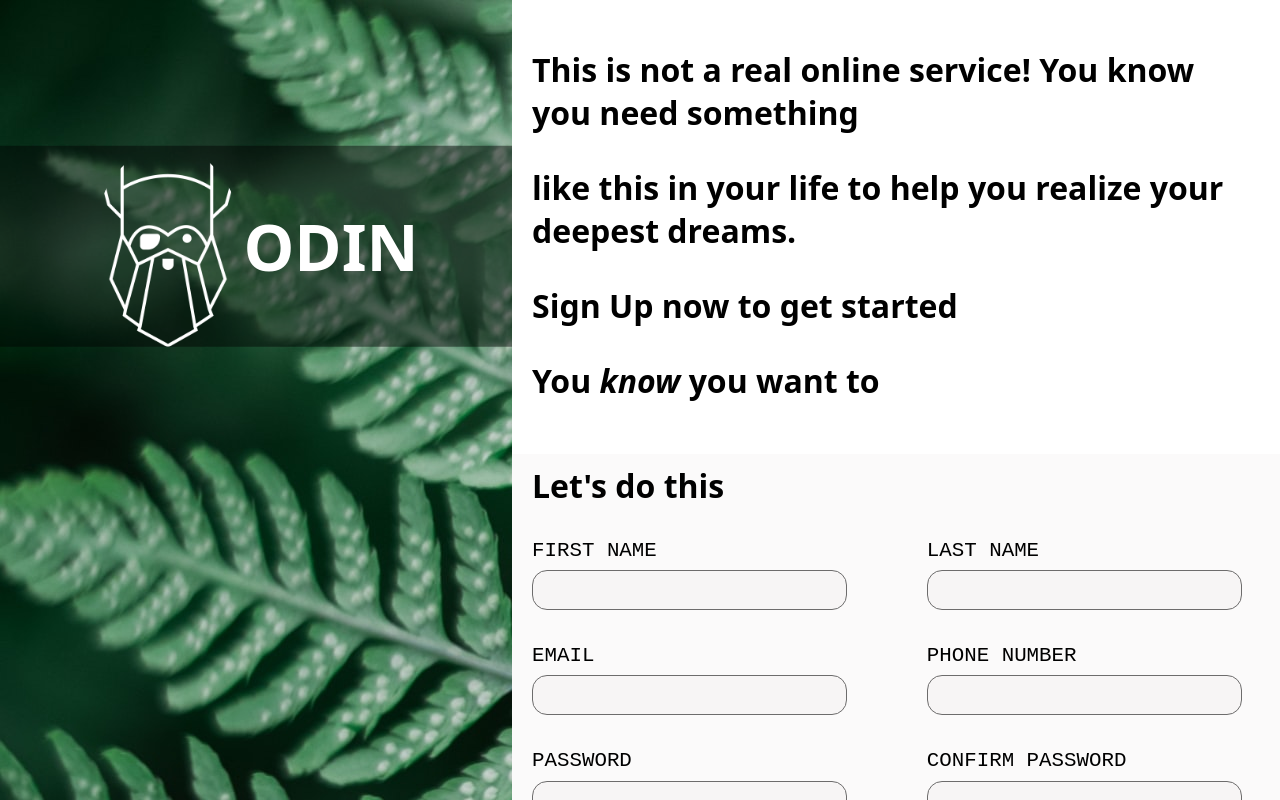
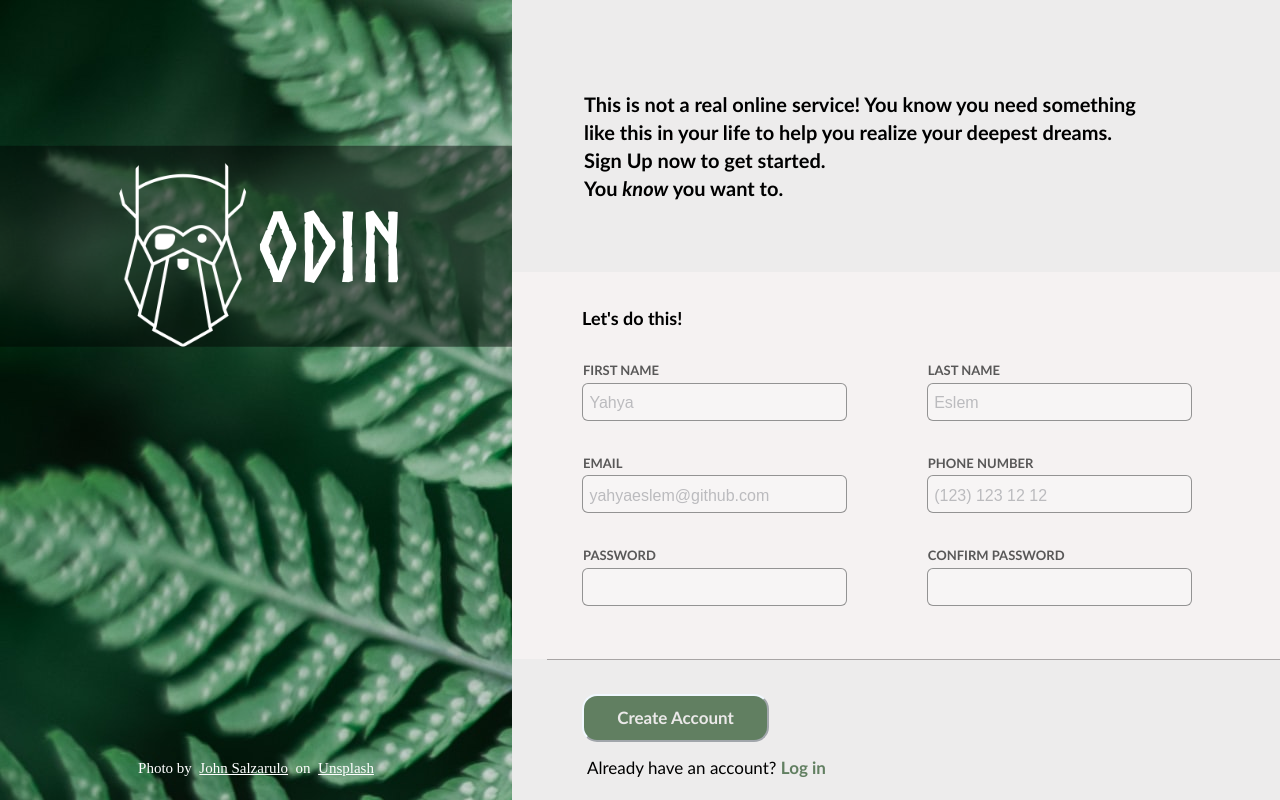
Before and after one commit to yahyaeslem/Sign-Up-Form, a plain HTML site: page index.html in a window 1280 px wide. Drawn offline with Linux system fonts and the light colour scheme; a web font is replaced by a local one.

```diff
--- a/index.html
+++ b/index.html
@@ -6,7 +6,11 @@
     <meta name="viewport" content="width=device-width, initial-scale=1.0">
     <title>Document</title>
     <link rel="stylesheet" href="syle.css">
+    <link href='https://fonts.googleapis.com/css?family=Dekko' rel='stylesheet'>
+
 </head>
+
+
 <body>
 
     <div class="split-left">
@@ -14,48 +18,53 @@
             <div class="leftheader">
 
                 <img  src="odin-lined.png" alt="ODIN">
-                <span   style=" opacity: 100%; font-size:4em; font-weight: bold; color: white;">ODIN</span>
+                <span   style=" opacity: 100%; font-size:3em; font-weight: bold; color: white;">ODIN</span>
 
             </div>
+
+
         </div>
+        <footer>Photo by &nbsp <a  class="unsplash" href="https://unsplash.com/@johnsalzarulo">  John Salzarulo</a>  &nbsp on &nbsp   <a class="unsplash" href="https://unsplash.com/"> Unsplash </a>  </footer>
     </div>
     <div class="split-right">
       <div class="centered2">
-
-        <h1>This is not a real online service! You know you need something <p>like this in your life to help you realize your deepest dreams.</p><p>Sign Up now to get started</p><p> You <em>know</em> you want to</p></h1>
-          <form action="url" method="post">
+        <div class="header">
+            <p>This is not a real online service! You know you need something</p> <p>like this in your life to help you realize your deepest dreams.</p><p>Sign Up now to get started.</p>
+            <p>You <em>know</em> you want to.</p>
+        </div>
+        <form action="url" method="post" id="myform">
              <div class="container">
                 <div class="form-wrapper">
-                        <span style=" display:inline; font-size:2em ; font-weight:bold;">Let's do this</span>
+                        <span style=" display:inline; font-family:'Gill Sans', 'Gill Sans MT', Calibri, 'Trebuchet MS', sans-serif; font-size: 18px; font-weight: bold;" >Let's do this!</span>
 
                     <div>
                         <div>
                             <label for="firstname">FIRST NAME</label>
-                            <input type="text" name="firstname" id="firstname"></li>
+                            <input type="text" name="firstname" id="firstname" placeholder="Yahya" required></li>
                         </div>
                         <div>
                             <label for="lastname">LAST NAME</label>
-                            <input type="text" name="lastname" id="lastname">
+                            <input type="text" name="lastname" id="lastname" placeholder="Eslem" required>
                         </div>
                     </div>
                     <div>
                         <div>
                             <label for="email">EMAIL</label>
-                            <input type="email" name="email" id="email">
+                            <input type="email" name="email" id="email" placeholder="yahyaeslem@github.com" required valid>
                         </div>
                         <div>
                             <label for="tel">PHONE NUMBER</label>
-                            <input type="tel" name="tel" id="tel">
+                            <input type="tel" name="tel" id="tel" placeholder="(123) 123 12 12">
                         </div>
                     </div>
                     <div>
                         <div>
                             <label for="password">PASSWORD</label>
-                            <input type="password" name="password" id="password">
+                            <input type="password" name="password" id="password" required>
                         </div>
                         <div>
                             <label for="password1">CONFIRM PASSWORD</label>
-                            <input type="password" name="password1" id="password1">
+                            <input type="password" name="password1" id="password1" required>
 
                         </div>
                     </div>
@@ -64,8 +73,8 @@
         </div>
     </form>
         <div class="footright">
-            <button type="submit"> Create Account</button>
-            <div style="margin-top:10px;  "> Already have an account? <a  href="">Log in</a></div>
+            <button type="submit" value="submit" form="myform" > Create Account</button>
+            <div style=" padding:5px; margin-top:10px; font-size:17px;font-family:'Gill Sans', 'Gill Sans MT', Calibri, 'Trebuchet MS', sans-serif; "> Already have an account? <a class="logIn"  href="">Log in</a></div>
         </div>
 </div>
 </div>
--- a/syle.css
+++ b/syle.css
@@ -1,6 +1,10 @@
+@font-face {
+  font-family: norse-bold;
+  src: url(Norse-Bold.otf);
+}
 body {
 
-    font-family: system-ui, sans-serif
+    font-family: system-ui, Calibri;
   }
 
   label,
@@ -9,7 +13,7 @@
   select,
   legend,
   textarea {
-    font-size: 1.3rem;
+    font-size: 1.2rem;
     line-height: 1.2;
   }
  form div{
@@ -18,35 +22,62 @@
 
  }
  .form-element {
-    font-size: 1.3rem;
+    font-size: 1.2rem;
     line-height: 1.2;
   }
+
   label {
-    margin-bottom: 0.4rem;
+    margin-bottom: 0.2rem;
     display: block;
-    font-family: 'Courier New', Courier, monospace;
+    padding: 1px;
+    font-size: 13px;
+    font-family:'Gill Sans', 'Gill Sans MT', Calibri, 'Trebuchet MS', sans-serif;
+   color: rgba(26, 26, 27, 0.719);
+   font-weight: 600;
   }
+
   input,
 textarea {
 
   padding: 0.4rem;
-  width: 300px;
-  border: 1px solid rgb(109, 108, 108);
-  border-radius: 15px;
+  width: 250px;
+  border: 1px solid rgba(109, 108, 108, 0.712);
+  border-radius: 6px;
   background-color: rgb(247, 245, 245);
 
 }
+input::placeholder,
+textarea::placeholder {
+  opacity: 1; /* Firefox */
+  color: hsl(240, 2%, 74%);
+  font-size: 1rem;
+}
+input[type="*"]:focus{
+  box-shadow: 1px 1px 1px 1px white;
+  border-color: blue;
+}
 
 button {
-  margin-top: 2rem;
-  background-color: rgb(96, 96, 204);
-  color: rgb(255, 255, 255);
-  border-radius: 10px;
-  width: 11rem;
-  height: 4rem;
+
+  background-color: rgba(10, 59, 10, 0.616);
+  color: rgb(235, 233, 233);
+  border-radius: 15px;
+  border-color: aliceblue;
+  font-size: 17px;
+  font-weight: bold;
+  width: 11em;
+  height: 3rem;
+  font-family:'Gill Sans', 'Gill Sans MT', Calibri, 'Trebuchet MS', sans-serif;
+  margin-top: 0;
 }
-button:focus {
-    outline: 4px solid rgb(74, 82, 74);
+
+  button:focus {
+    outline: none;
+    box-shadow: 0px 0px 0px 1px rgba(100, 99, 99, 0.705);
+  }
+
+button[type="submit"]:hover {
+  background-color: hsla(107, 75%, 23%, 0.753);
 }
 .split-left {
     height: 100%;
@@ -79,64 +110,127 @@
     justify-content: center;
     align-items: center;
     background-color: rgba(0, 0, 0, 0.459);
-
+    font-family: norse-bold;
     width:100rem;
+    font-size: 2rem;
 
   }
 
 
   .type
 {
-    font-size: 4em;
+    font-size: 3em;
 
 }
-
 
 .split-right{
     height: 100%;
     width: 60%;
     position: fixed;
     z-index:1;
-    top: 2;
+    top: 0;
     overflow-x: hidden;
     padding-top: 20px;
     right: 0;
-    background-color: rgb(255, 255, 255);
+    background-color: rgba(228, 225, 225, 0.644);
 }
 
 .form-wrapper{
-
- box-shadow: 10;
- margin: 10px;
-  padding: 10px;
-
+border: none;
+box-shadow: 0px  1px 0px 0px rgba(114, 112, 112, 0.568);
+width: 100%;
+margin: 35px;
+  padding: 35px;
 }
 .footright{
 
-  margin-bottom: 10px;
 
-  margin: 10px;
-  padding: 10px;
+  margin: 35px;
+  padding-left: 35px;
 
 }
 .container{
-  /* display: flex;
-  flex-direction: row;
-  flex-wrap: wrap; */
-  background-color: rgba(212, 204, 204, 0.103);
+
+  background-color: rgb(245, 242, 242);
     width: 100%;
   box-shadow: 10 10 10 10;
     margin: 0;
     padding: 0;
+
 }
-h1 {
-  margin: 10px;
-  padding: 10px;
-}
+
+
+
+
+
+
 .form-wrapper > div {
   display: flex;
   flex-wrap: wrap;
   column-gap: 80px;
   row-gap: 18px;
   margin-bottom: 18px;
+
+
 }
+.logIn{
+  text-decoration: none;
+  color: rgba(10, 59, 10, 0.616);
+  font-weight: bold;
+
+  font-family:'Gill Sans', 'Gill Sans MT', Calibri, 'Trebuchet MS', sans-serif;
+
+}
+.logIn:hover{
+  color: hsla(106, 92%, 23%, 0.959);
+}
+
+.header{
+  display: flex;
+
+  flex-direction: column;
+
+  margin: 35px;
+  padding: 35px;
+
+  font-family:'Gill Sans', 'Gill Sans MT', Calibri, 'Trebuchet MS', sans-serif;
+
+  font-weight: 600;
+
+
+}
+p {
+  font-size: 20px;
+  padding: 2px;
+  margin: 0;
+}
+input:focus,
+select:focus,
+textarea:focus {
+  outline: none;
+  box-shadow: 0 0 0 1px hsla(213, 78%, 56%, 0.616);
+}
+
+
+/* Add a red text color and an "x" icon when the requirements are wrong */
+
+
+footer{
+  display: flex;
+  align-items: center;
+  justify-content: center;
+  position: absolute;
+  top: 95vh;
+  right: 0;
+  left: 0;
+  /* background-color: rgba(0, 0, 0, 0.459); */
+  font-size: 15px;
+  color: rgb(255, 255, 255);
+  font-family:'Dekko';
+}
+.unsplash{
+  text-decoration: underline;
+  color: white;
+
+
+}
```
Also changed, not shown: Norse-Bold.otf (added), photo-1635426984010-afdca4a8047b.avif (deleted), sign-up-form.png (deleted).
